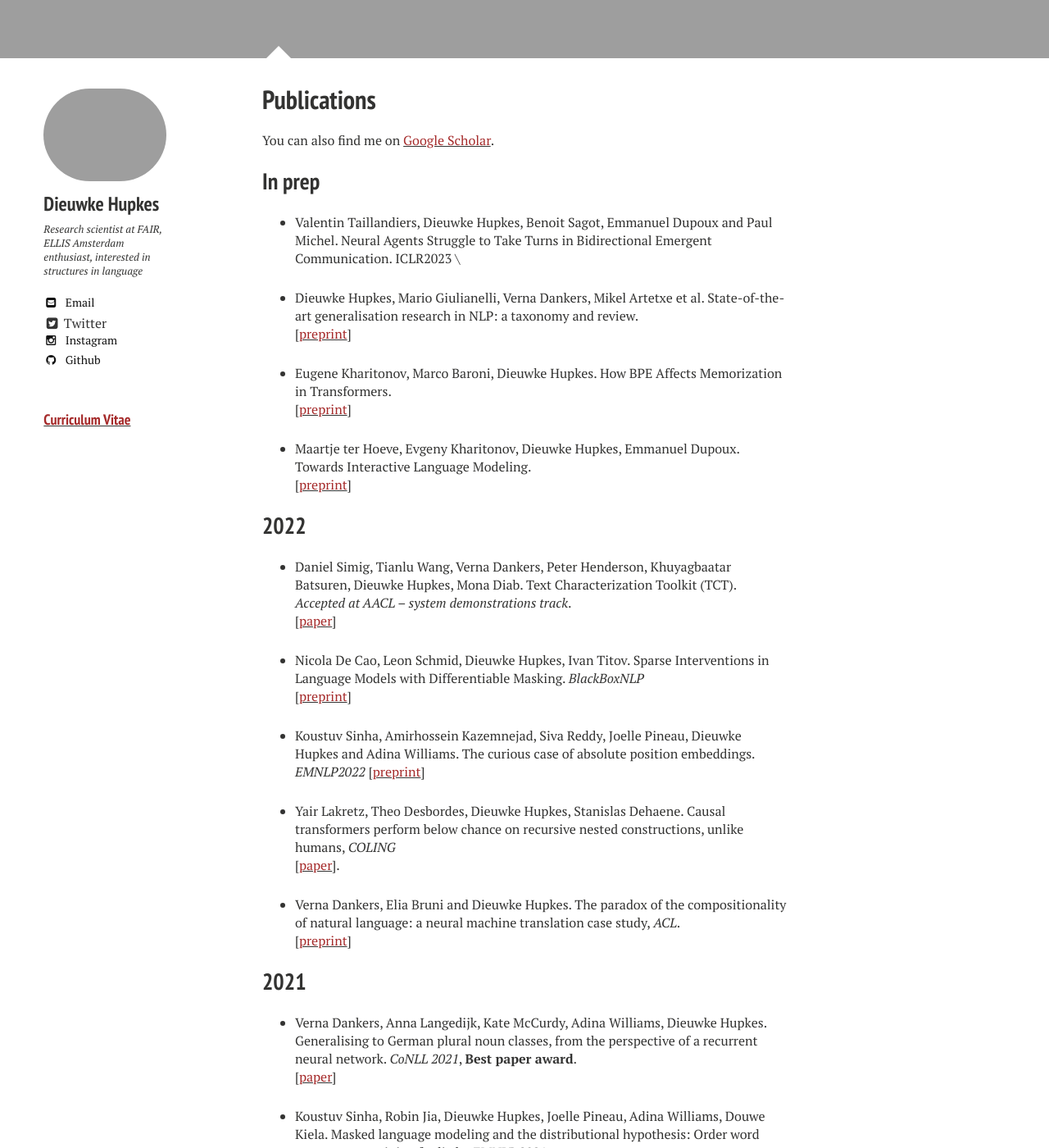
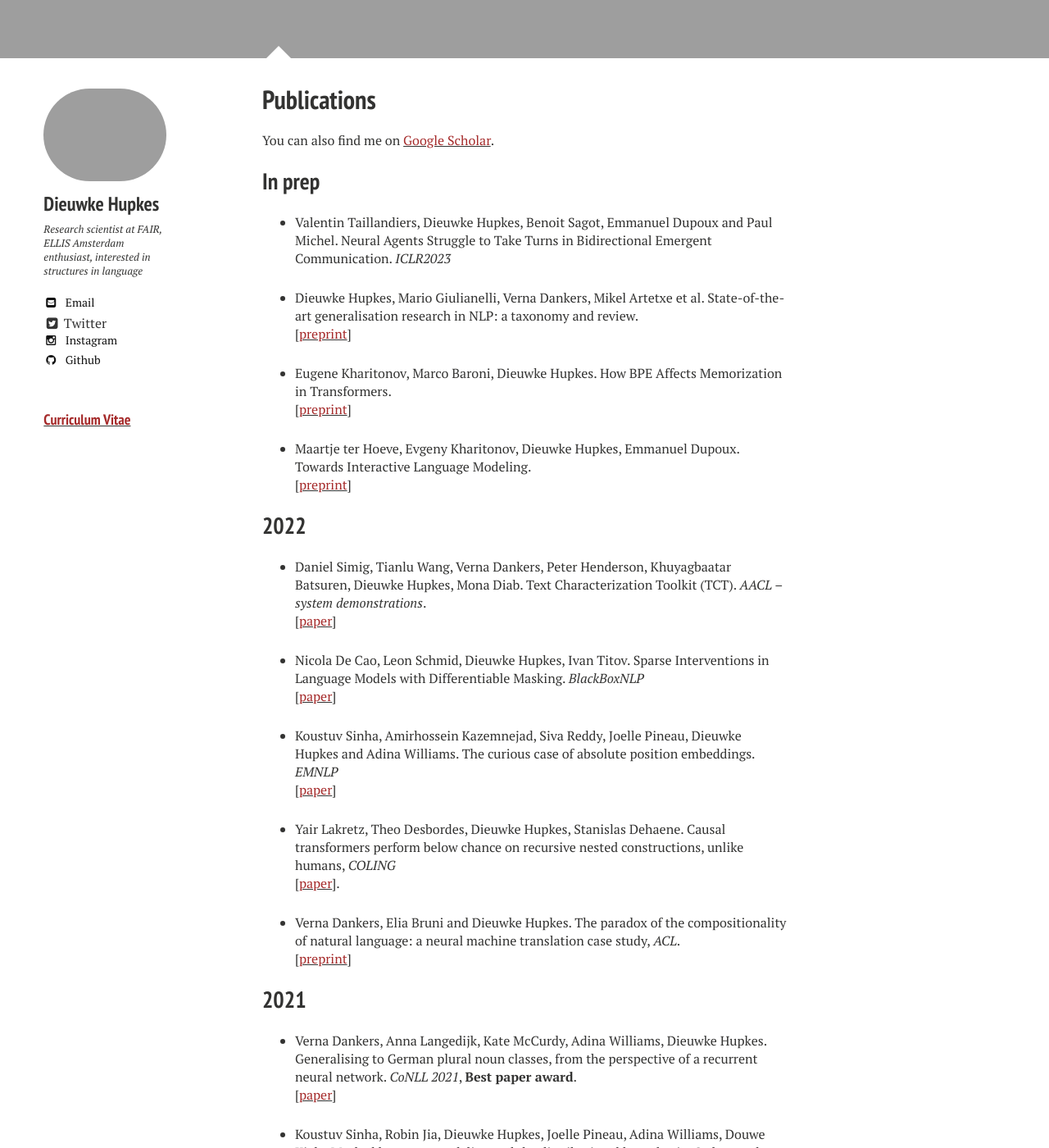
Before and after one commit to dieuwkehupkes/dieuwkehupkes.github.io, a Jekyll site: the page built from publications.md, in a window 1280 px wide and 1400 px high, scrolled down 973 px. Shown: the whole window at 82% size. Built offline with Jekyll 4.4.1, drawn with Linux system fonts in a browser that asks for light colours; nearby versions of some CDN libraries.

Commit message:
Update EMNLP 2022 links

```diff
--- a/publications.md
+++ b/publications.md
@@ -14,7 +14,7 @@ You can also find me on <a href="https://scholar.google.com/citations?user=tAtSM
 
 ## In prep
 
-* Valentin Taillandiers, Dieuwke Hupkes, Benoit Sagot, Emmanuel Dupoux and Paul Michel. Neural Agents Struggle to Take Turns in Bidirectional Emergent Communication. ICLR2023 \\
+* Valentin Taillandiers, Dieuwke Hupkes, Benoit Sagot, Emmanuel Dupoux and Paul Michel. Neural Agents Struggle to Take Turns in Bidirectional Emergent Communication. *ICLR2023*
 
 * Dieuwke Hupkes, Mario Giulianelli, Verna Dankers, Mikel Artetxe et al. State-of-the-art generalisation research in NLP: a taxonomy and review. \\
 \[[<font color="brown">preprint</font>](https://arxiv.org/abs/2210.03050){:target="blank"}\]
@@ -28,15 +28,14 @@ You can also find me on <a href="https://scholar.google.com/citations?user=tAtSM
 
 ## 2022
 
-* Daniel Simig, Tianlu Wang, Verna Dankers, Peter Henderson, Khuyagbaatar Batsuren, Dieuwke Hupkes, Mona Diab. Text Characterization Toolkit (TCT). *Accepted at AACL -- system demonstrations track*. \\
+* Daniel Simig, Tianlu Wang, Verna Dankers, Peter Henderson, Khuyagbaatar Batsuren, Dieuwke Hupkes, Mona Diab. Text Characterization Toolkit (TCT). *AACL -- system demonstrations*. \\
 \[[<font color="brown">paper</font>](https://aclanthology.org/2022.aacl-demo.9.pdf){:target="blank"}\]
 
 * Nicola De Cao, Leon Schmid, Dieuwke Hupkes, Ivan Titov. Sparse Interventions in Language Models with Differentiable Masking. *BlackBoxNLP* \\
-\[[<font color="brown">preprint</font>](https://arxiv.org/pdf/2112.06837){:target="blank"}\]
+\[[<font color="brown">paper</font>](https://aclanthology.org/2022.blackboxnlp-1.2/){:target="blank"}\]
 
-* Koustuv Sinha, Amirhossein Kazemnejad, Siva Reddy, Joelle Pineau, Dieuwke Hupkes and Adina Williams. The curious case of absolute position embeddings. \\
-*EMNLP2022*
-\[[<font color="brown">preprint</font>](https://arxiv.org/abs/2210.12574){:target="blank"}\]
+* Koustuv Sinha, Amirhossein Kazemnejad, Siva Reddy, Joelle Pineau, Dieuwke Hupkes and Adina Williams. The curious case of absolute position embeddings. *EMNLP*\\
+\[[<font color="brown">paper</font>](https://aclanthology.org/2022.findings-emnlp.326/){:target="blank"}\]
 
 * Yair Lakretz, Theo Desbordes, Dieuwke Hupkes, Stanislas Dehaene. Causal transformers perform below chance on recursive nested constructions, unlike humans, *COLING* \\
 \[[<font color="brown">paper</font>](https://aclanthology.org/2022.coling-1.285.pdf){:target="blank"}\].
```
